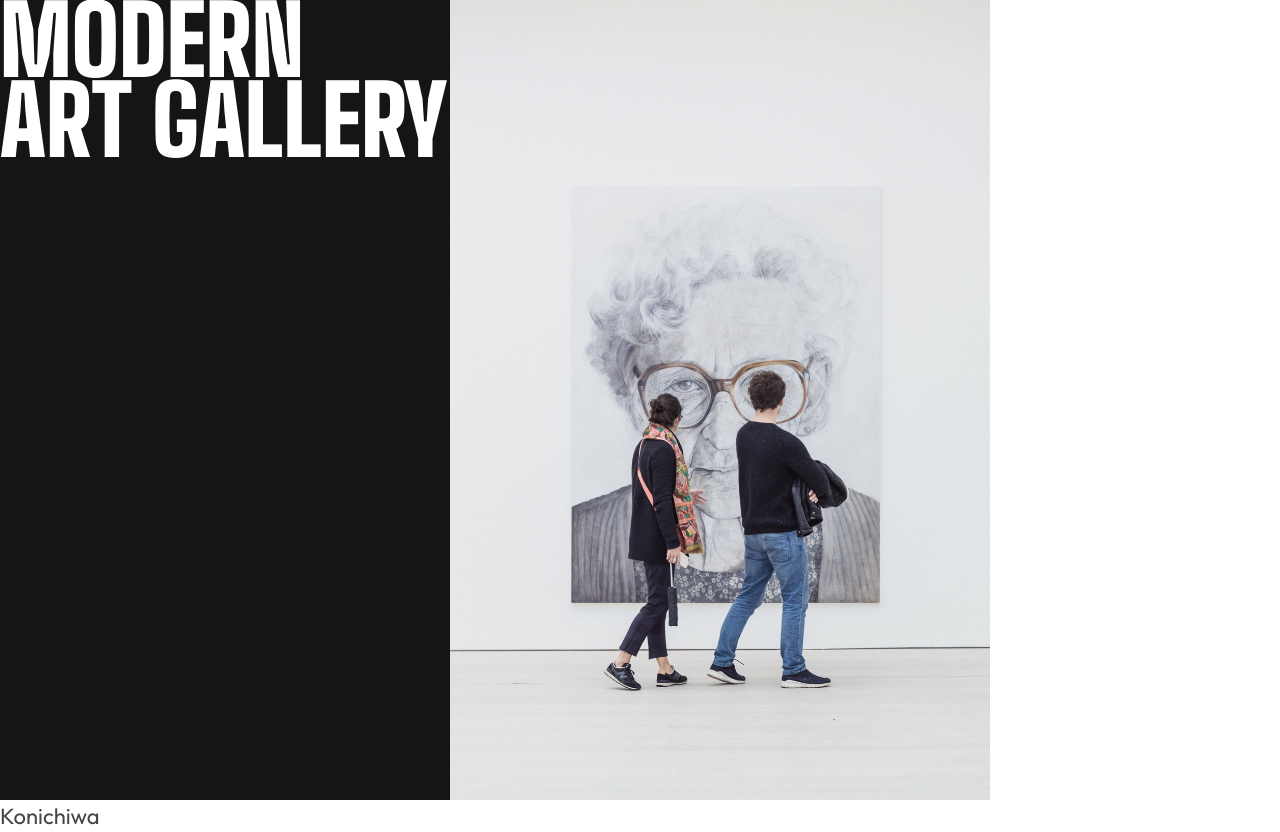
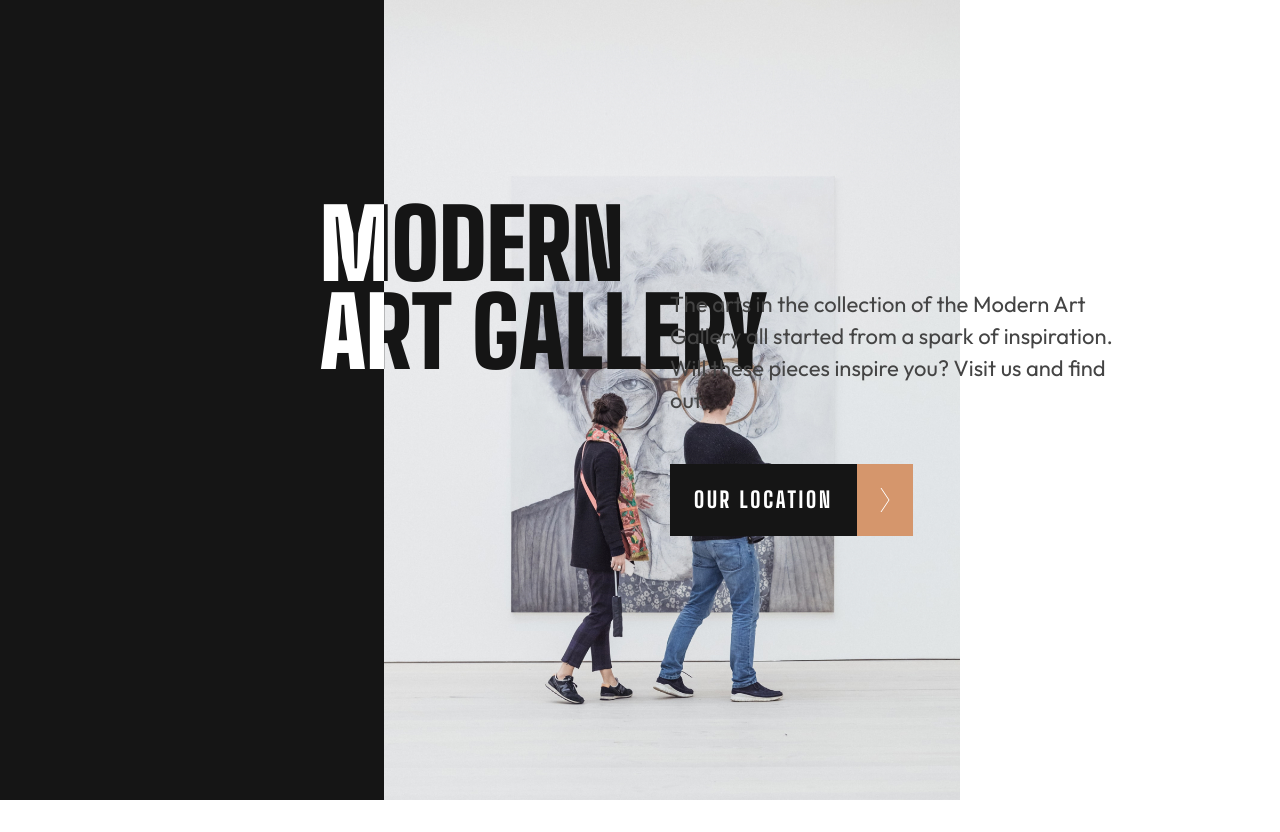
Before and after one commit to JlordS32/Art-Gallery, a React (Vite) app: page / in a window 1280 px wide. After the commit the page ends 800 px from the top, so only its background shows below. Built offline with nearby package versions, Linux system fonts and the light colour scheme.

Commit message:
finished hero

```diff
--- a/src/components/Button.tsx
+++ b/src/components/Button.tsx
@@ -20,7 +20,7 @@ const Button = ({ text, type = "primary" }: ButtonProps) => {
                   <img src="/public/images/arrow_flip.svg" alt="Arrow" />
                </div>
             )}
-            <span className="px-[1.5rem]">{text}</span>
+            <span className="px-[1.5rem] uppercase font-extrabold">{text}</span>
             {type === "primary" && (
                <div className="bg-gold group-hover:bg-black">
                   <img src="/public/images/arrow.svg" alt="Arrow" />
--- a/src/index.scss
+++ b/src/index.scss
@@ -39,33 +39,37 @@
 }
 
 @layer components {
+   .hero {
+      @apply w-[100vw] h-[100vh];
+   }
+
    .hero-img {
       /* Dimensions */
-      @apply w-[990px] h-[800px] relative;
+      @apply w-[75%] h-[100%] relative;
 
-      &::before,
-      &::after {
-         @apply absolute content-[attr(data-content)] h-[100%];
+      .hero-bg,
+      .image-container {
+         @apply absolute h-[100%] text-nowrap overflow-hidden whitespace-nowrap;
 
-         /* Text styling */
-         @apply text-nowrap whitespace-pre-line overflow-hidden text-2xl font-heading uppercase font-black;
+         > span {
+            /* Text Format */
+            @apply font-heading font-black text-2xl uppercase leading-[5.5rem];
+            /* Positioning */
+            @apply absolute top-[25%] left-[20rem];
+         }
       }
 
-      /* Before */
-      &::before {
-         @apply text-black w-[100%];
-         background-image: url("/images/hero.jpg");
-         background-size: cover;
+      .hero-bg {
+         @apply z-[1] w-[40%] bg-black text-white;
+      }
+
+      .image-container {
+         @apply z-[-1] w-[100%] text-black;
+         background-image: url("public/images/hero.jpg");
+         background-size: 60%;
          background-position: center;
          background-repeat: no-repeat;
-         background-size: 550px;
-         background-position-x: 450px;
-
-      }
-
-      /* After */
-      &::after {
-         @apply bg-black text-white w-[450px];
+         background-position-x: right;
       }
    }
 }
--- a/src/pages/Home.tsx
+++ b/src/pages/Home.tsx
@@ -1,12 +1,31 @@
+import Button from "../components/Button";
+
 const Home = () => {
    return (
       <main>
          <section className="hero">
-            <div className="hero-img" data-content="Modern&#10;Art Gallery">
+            <div className="hero-img">
+               <div className="hero-bg">
+                  <span>
+                     Modern <br />
+                     Art Gallery
+                  </span>
+               </div>
+               <div className="image-container">
+                  <span>
+                     Modern <br />
+                     Art Gallery
+                  </span>
+               </div>
             </div>
-         </section>
-         <section>
-            Konichiwa
+            <div className="w-[450px] absolute top-[18rem] right-[10rem]">
+               <p className="pb-[3rem] text-base">
+                  The arts in the collection of the Modern Art Gallery all
+                  started from a spark of inspiration. Will these pieces inspire
+                  you? Visit us and find out.
+               </p>
+               <Button text="Our Location" type="primary" />
+            </div>
          </section>
       </main>
    );
```
